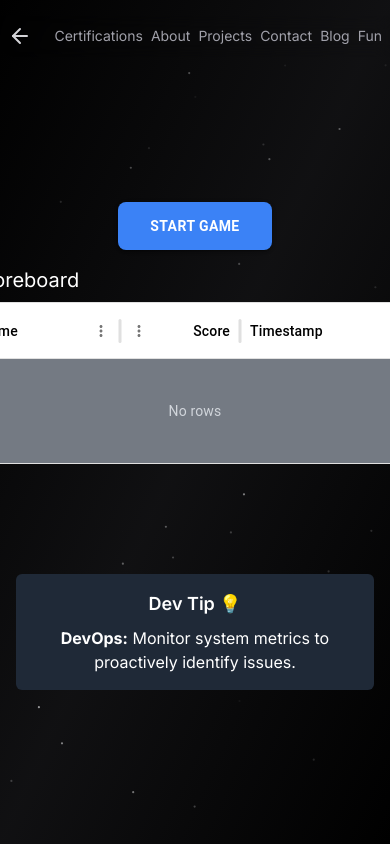
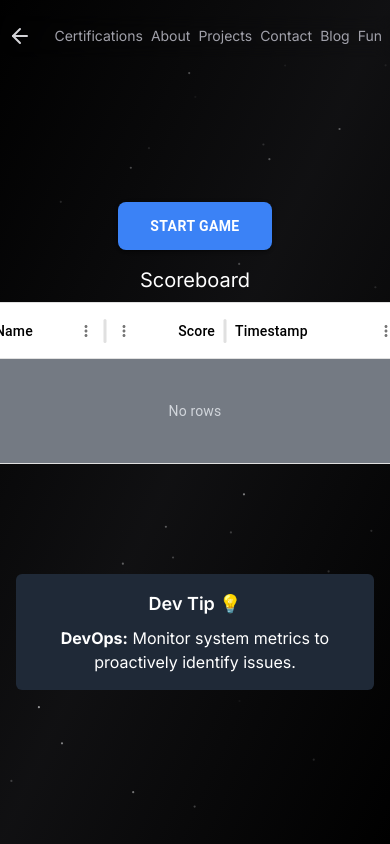
Before and after one commit to ericgitangu/deveric, a Next.js app: page /fun in a window 390 px wide. Built offline with nearby package versions, Linux system fonts and the light colour scheme; what tailwindcss-debug-screens would draw is missing.

Commit message:
Ensure that the DataGrid fits within the width in small screens.

```diff
--- a/app/components/SnakeGame.tsx
+++ b/app/components/SnakeGame.tsx
@@ -265,7 +265,7 @@ const SnakeGame: React.FC = () => {
 
     // Define columns for DataGrid
     const columns: GridColDef[] = [
-        { field: 'name', headerName: 'Name', width: 150, headerClassName: 'text-black' },
+        { field: 'name', headerName: 'Name', width: 120, headerClassName: 'text-black' },
         { field: 'score', headerName: 'Score', width: 120, type: 'number', headerClassName: 'text-black' },
         { field: 'timestamp', headerName: 'Timestamp', width: 180, headerClassName: 'text-black' },
     ];
@@ -352,13 +352,12 @@ const SnakeGame: React.FC = () => {
             )}
 
             {/* Leaderboard */}
-            <div className="w-full max-w-2xl">
-                <h2 className="text-white text-xl mb-2">Scoreboard</h2>
-                <div className="h-60">
+            <div className="w-full max-w-2xl px-4 sm:px-6 mx-auto">
+                <h2 className="text-white text-xl mb-2 text-center sm:text-left">Scoreboard</h2>
+                <div className="h-60 overflow-x-auto">
                     <DataGrid
                         rows={leaderboard}
                         columns={columns}
-                        // Update the pagination props based on your DataGrid version
                         paginationModel={{ page: 0, pageSize: 5 }}
                         pageSizeOptions={[5]}
                         disableRowSelectionOnClick
@@ -367,6 +366,11 @@ const SnakeGame: React.FC = () => {
                         sx={{
                             backgroundColor: '#1f2937',
                             color: '#d1d5db',
+                            width: '100%',
+                            minWidth: '300px',
+                            '& .MuiDataGrid-main': {
+                                overflow: 'auto'
+                            },
                             '& .MuiDataGrid-columnHeaders': {
                                 backgroundColor: '#374151',
                                 color: '#d1d5db',
@@ -377,6 +381,10 @@ const SnakeGame: React.FC = () => {
                             '& .MuiDataGrid-row:nth-of-type(even)': {
                                 backgroundColor: '#111827',
                             },
+                            '& .MuiDataGrid-cell': {
+                                whiteSpace: 'normal',
+                                wordWrap: 'break-word'
+                            }
                         }}
                     />
                 </div>
```
